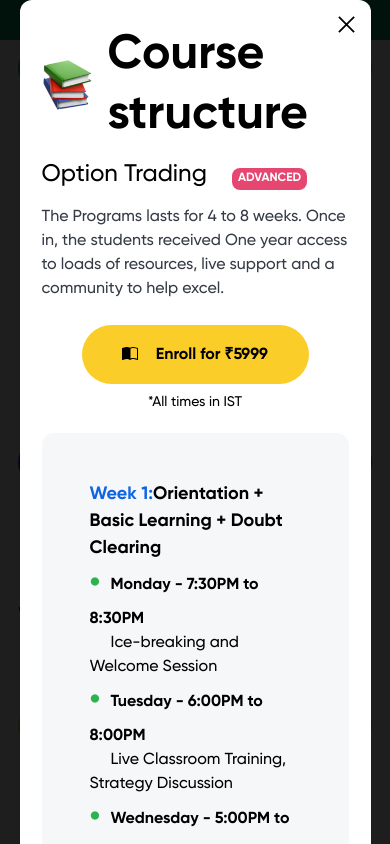
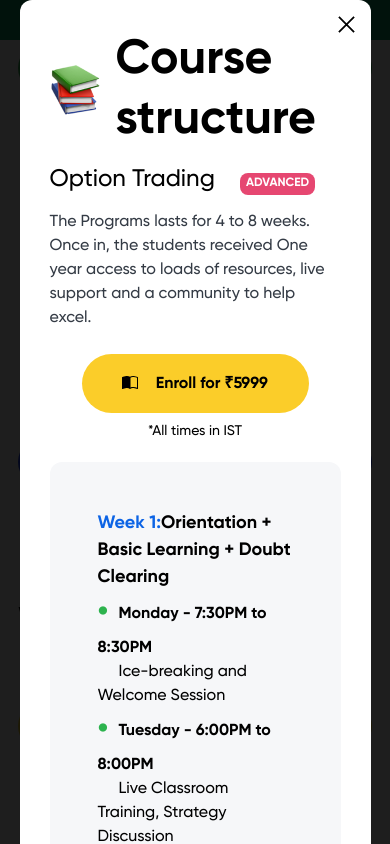
Before and after one commit to emanuelchristo/finquest, a Next.js app: page /course/1 in a window 390 px wide. Both pictures are taken after a click on the button "Full Course Structure". Shown: the part 1350-2194 px from the top of the page. Built offline with nearby package versions, Linux system fonts and the light colour scheme.

Commit message:
Popup responsive

```diff
--- a/components/Course/PopUp/popup.module.css
+++ b/components/Course/PopUp/popup.module.css
@@ -11,7 +11,6 @@
     flex-direction: column;
     align-items: center;
     background: #FFFFFF;
-    overflow: auto;
 }
 
 .backdrop {
@@ -29,10 +28,12 @@
 }
 
 .popup {
+    overflow: auto;
+
     position: relative;
     display: flex;
     flex-direction: column;
-    padding: 40px;
+    padding: 20px;
     gap: 20px;
     isolation: isolate;
     position: relative;
@@ -173,6 +174,7 @@
 }
 
 .content {
+
     display: flex;
     flex-direction: row;
     flex-wrap: nowrap;
@@ -337,4 +339,9 @@
         font-size: 18px;
         width: 100%;
     }
+
+    .popup {
+        overflow: auto;
+        padding: 30px;
+    }
 }
```
